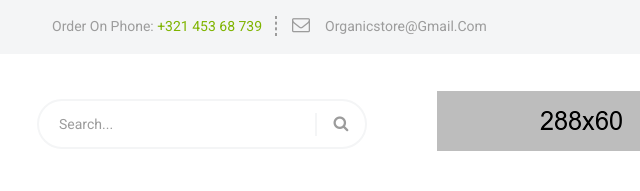
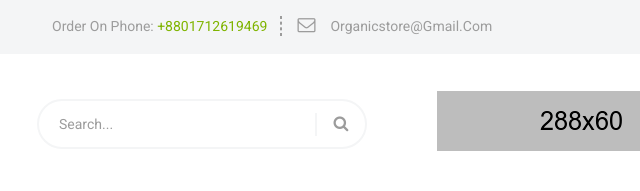
Before and after one commit to mujib11450/Organic-store, a plain HTML site: page index.html in a window 1280 px wide. Shown: the top 191 px of the page, 18-658 px from the left. Drawn offline with nearby package versions, Linux system fonts and the light colour scheme; some packages are replaced by stand-ins of ours; files whose address does not match are found by name.

```diff
--- a/index.html
+++ b/index.html
@@ -9,7 +9,7 @@
 		<meta name="viewport" content="width=device-width, initial-scale=1, maximum-scale=1">
 		<title>Organic Store | Responsive HTML5 Template</title>
 		<!-- Favicon -->
-		<link rel="apple-touch-icon" sizes="57x57" href="images/fav-icon/apple-icon-57x57.png">
+
 
 
 
@@ -38,7 +38,7 @@
 					<div class="container">
 						<div class="pull-left header_left">
 							<ul>
-		        				<li><a href="#">Order On Phone: <span>+321 453 68 739</span></a></li>
+		        				<li><a href="#">Order On Phone: <span>+8801712619469</span></a></li>
 		        				<li><i class="fa fa-envelope-o s_color" aria-hidden="true"></i><a href="#">organicstore@gmail.com</a></li>
 		        			</ul>
 						</div>
@@ -1535,4 +1535,5 @@
 
 		</div> <!-- End of .main_page -->
 	</body>
+
 </html>
```
